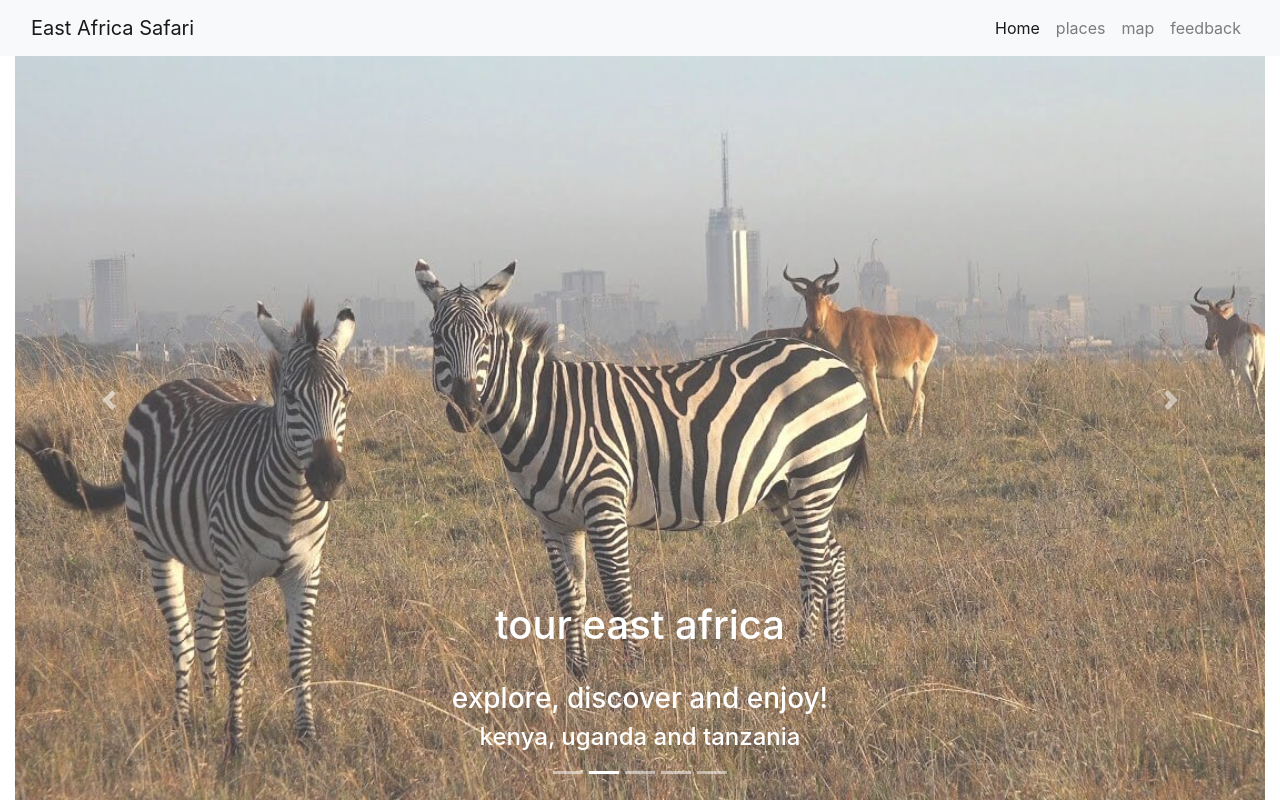
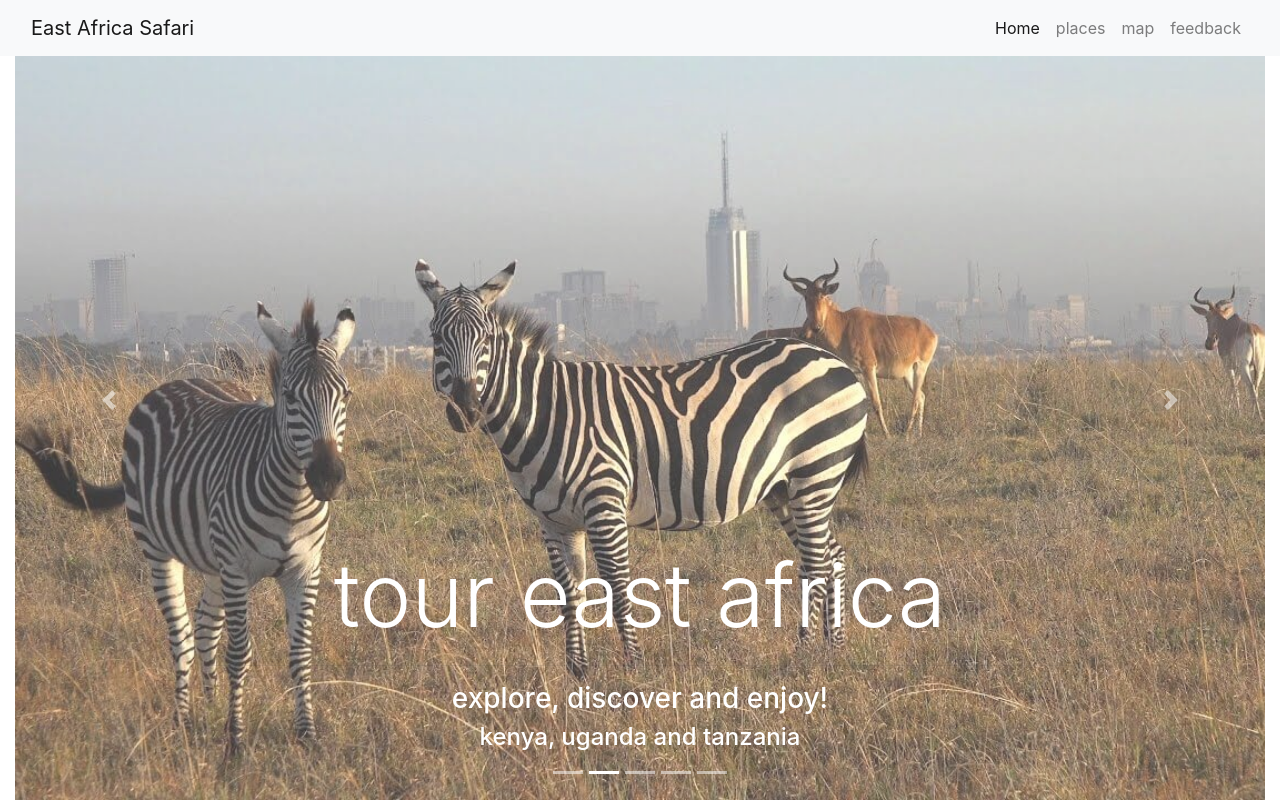
Before and after one commit to jos-lab/Safari-Trial-Site, a plain HTML site: page index.html in a window 1280 px wide. Drawn offline with nearby package versions, Linux system fonts and the light colour scheme; a web font is replaced by a local one.

```diff
--- a/index.html
+++ b/index.html
@@ -13,6 +13,7 @@
 </head>
 <body>
   <header>
+  <div id="home">
 
         <!--Navbar-->
         <nav class="navbar navbar-expand-md navbar-light bg-light fixed-top scrolling-navbar">
@@ -46,8 +47,7 @@
                             <a class="nav-link" href="#feedbacK">feedback</a>
                         </li>
                     </ul>
-                    <!-- Links -->
-
+                    <!--/.Links -->
 
 
                 </div>
@@ -56,6 +56,7 @@
             </div>
 
         </nav>
+
         <!--/.Navbar-->
 
         <!--Carousel Wrapper-->
@@ -77,7 +78,7 @@
                                     <img class="d-block" src="assets/images/park.jpg"
                                         alt="First slide">
                                         <div class="carousel-caption text-center">
-                                        <h1>tour east africa</h1>
+                                        <h1 class="display-2">tour east africa</h1>
                                         <!-- Divider -->
                                         <hr class="hr-light">
                                         <h3>explore, discover and enjoy!</h3>
@@ -125,21 +126,14 @@
 
                         <!--/.Carousel Wrapper-->
         </div>
+        </div>
 
     </header>
 
-    <div>
-    </div>
+    <!--start of places section-->
 
 
-
-
-
-
-
-
-
-
+     <!--/.end of places section-->
 
 
 </body>
```
